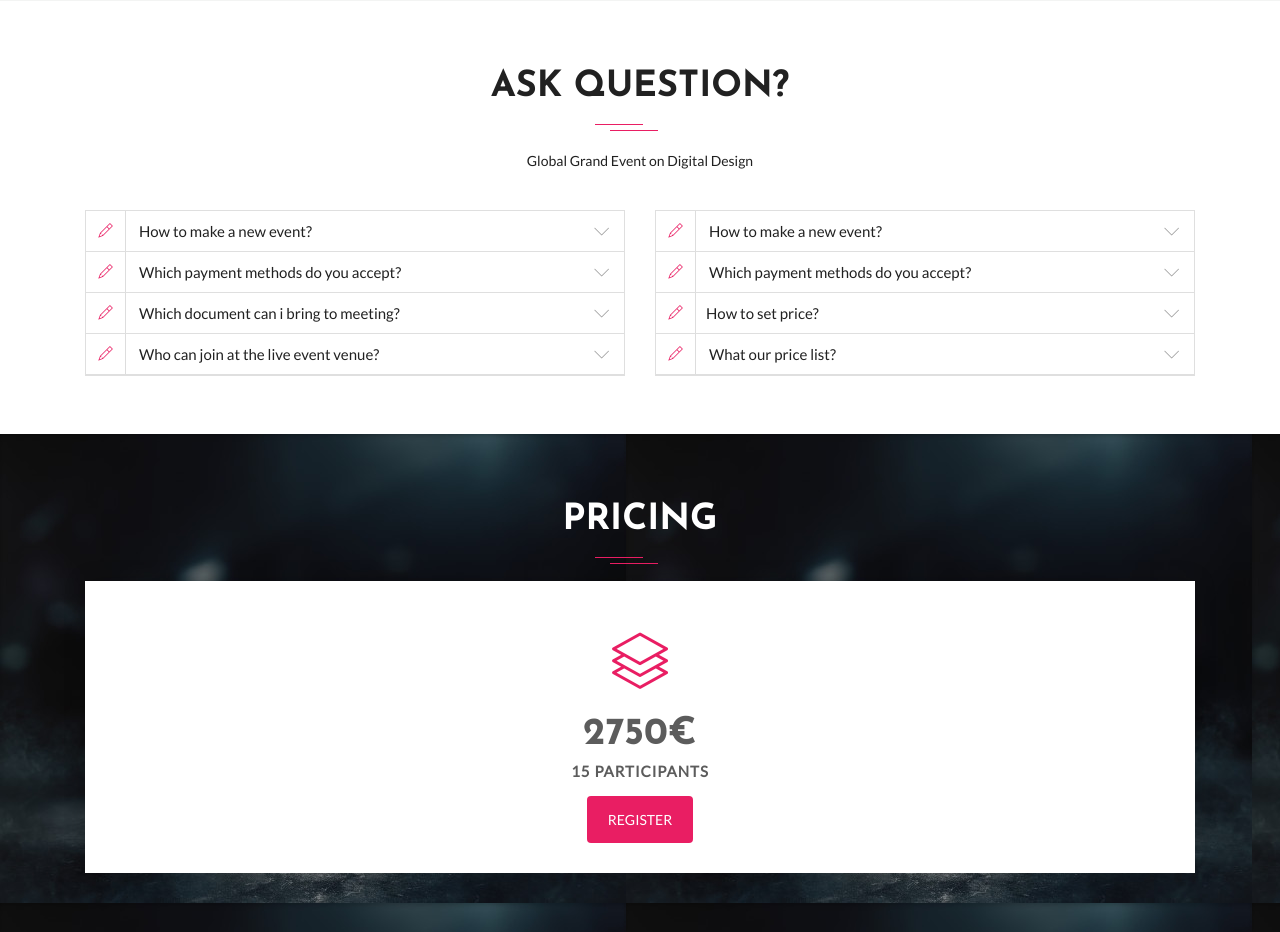
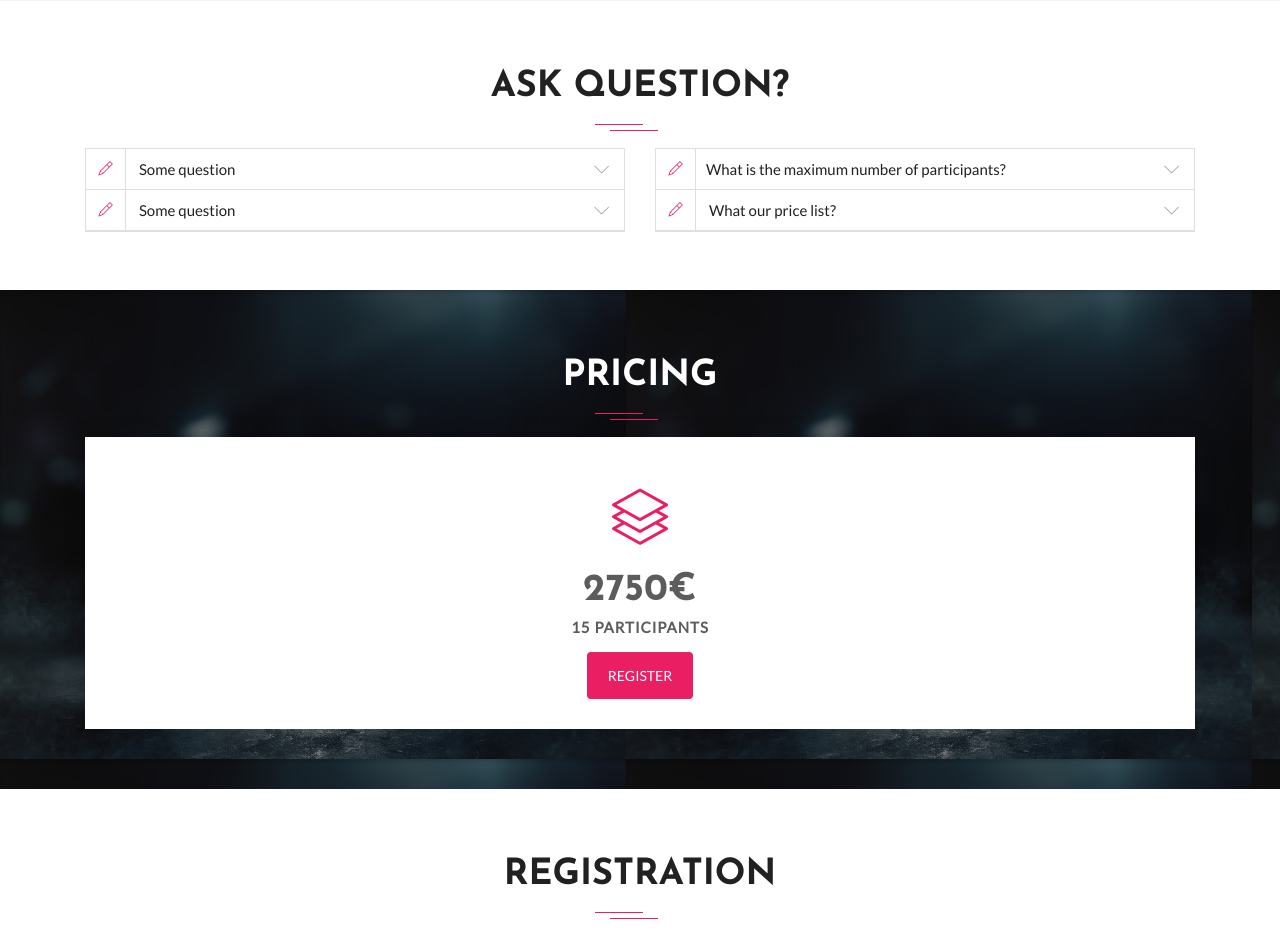
Before and after one commit to daraffleur/vencicourse, a Flask app: template app/templates/index.html in a window 1280 px wide. Shown: the part 3909-4841 px from the top of the page. Run offline with Flask 2, Linux system fonts and the light colour scheme; the template is opened without the code that fills it, so the values that code supplies are empty, except form fields; form fields are guessed from the names that the template uses; some libraries are stand-ins or nearby versions; some web fonts are replaced.

Commit message:
[U]: faq

```diff
--- a/app/templates/index.html
+++ b/app/templates/index.html
@@ -142,13 +142,13 @@
                 Practical Course By Ventseslav Stankov
               </h1>
               <a
-                href="#"
+                href="#registration"
                 class="fadeInLeft wow btn btn-common btn-lg"
                 data-wow-delay=".6s"
                 >Register</a
               >
               <a
-                href="#"
+                href="#about"
                 class="fadeInRight wow btn btn-border btn-lg"
                 data-wow-delay=".6s"
                 >Explore More</a
@@ -162,14 +162,11 @@
               alt="Second slide"
             />
             <div class="carousel-caption d-md-block">
-              <!-- <p class="fadeInUp wow" data-wow-delay=".6s">
-                Practical Course By
-              </p> -->
               <h1 class="wow bounceIn heading" data-wow-delay=".7s">
                 Practical Course By Ventseslav Stankov
               </h1>
               <a
-                href="#"
+                href="#about"
                 class="fadeInUp wow btn btn-border btn-lg"
                 data-wow-delay=".8s"
                 >Explore More</a
@@ -183,14 +180,11 @@
               alt="Third slide"
             />
             <div class="carousel-caption d-md-block">
-              <!-- <p class="fadeInUp wow" data-wow-delay=".6s">
-                Practical Course By
-              </p> -->
               <h1 class="wow fadeInUp heading" data-wow-delay=".6s">
                 Practical Course By Ventseslav Stankov
               </h1>
               <a
-                href="#"
+                href="#about"
                 class="fadeInUp wow btn btn-common btn-lg"
                 data-wow-delay=".8s"
                 >Explore More</a
@@ -1280,9 +1274,6 @@
               <h1 class="section-title wow fadeInUp" data-wow-delay="0.2s">
                 Ask Question?
               </h1>
-              <p class="wow fadeInDown" data-wow-delay="0.2s">
-                Global Grand Event on Digital Design
-              </p>
             </div>
           </div>
         </div>
@@ -1298,7 +1289,7 @@
                     aria-expanded="true"
                     aria-controls="collapseOne"
                   >
-                    <i class="lni-pencil"></i> How to make a new event?
+                    <i class="lni-pencil"></i> Some question
                   </div>
                 </div>
                 <div
@@ -1324,8 +1315,8 @@
                     aria-expanded="false"
                     aria-controls="questionTwo"
                   >
-                    <i class="lni-pencil"></i> Which payment methods do you
-                    accept?
+                    <i class="lni-pencil"></i> Some question
+
                   </div>
                 </div>
                 <div
@@ -1342,117 +1333,10 @@
                   </div>
                 </div>
               </div>
-              <div class="card">
-                <div class="card-header" id="headingThree">
-                  <div
-                    class="header-title"
-                    data-toggle="collapse"
-                    data-target="#questionThree"
-                    aria-expanded="false"
-                    aria-controls="questionThree"
-                  >
-                    <i class="lni-pencil"></i> Which document can i bring to
-                    meeting?
-                  </div>
-                </div>
-                <div
-                  id="questionThree"
-                  class="collapse"
-                  aria-labelledby="headingThree"
-                  data-parent="#question"
-                >
-                  <div class="card-body">
-                    Anim pariatur cliche reprehenderit, enim eiusmod high life
-                    accusamus terry richardson ad squid. 3 wolf moon officia
-                    aute, non cupidatat skateboard dolor brunch. Food truck
-                    quinoa nesciunt laborum eiusmod.
-                  </div>
-                </div>
-              </div>
-              <div class="card">
-                <div class="card-header" id="headingThree">
-                  <div
-                    class="header-title"
-                    data-toggle="collapse"
-                    data-target="#questionFour"
-                    aria-expanded="false"
-                    aria-controls="questionFour"
-                  >
-                    <i class="lni-pencil"></i> Who can join at the live event
-                    venue?
-                  </div>
-                </div>
-                <div
-                  id="questionFour"
-                  class="collapse"
-                  aria-labelledby="headingThree"
-                  data-parent="#question"
-                >
-                  <div class="card-body">
-                    Anim pariatur cliche reprehenderit, enim eiusmod high life
-                    accusamus terry richardson ad squid. 3 wolf moon officia
-                    aute, non cupidatat skateboard dolor brunch. Food truck
-                    quinoa nesciunt laborum eiusmod.
-                  </div>
-                </div>
-              </div>
             </div>
           </div>
           <div class="col-lg-6 col-md-6 col-xs-12 col-sm-12">
             <div class="accordion">
-              <div class="card">
-                <div class="card-header" id="headingOne2">
-                  <div
-                    class="header-title"
-                    data-toggle="collapse"
-                    data-target="#questionOne2"
-                    aria-expanded="true"
-                    aria-controls="collapseOne"
-                  >
-                    <i class="lni-pencil"></i> How to make a new event?
-                  </div>
-                </div>
-                <div
-                  id="questionOne2"
-                  class="collapse"
-                  aria-labelledby="headingOne"
-                  data-parent="#question"
-                >
-                  <div class="card-body">
-                    Anim pariatur cliche reprehenderit, enim eiusmod high life
-                    accusamus terry richardson ad squid. 3 wolf moon officia
-                    aute, non cupidatat skateboard dolor brunch. Food truck
-                    quinoa nesciunt laborum eiusmod.
-                  </div>
-                </div>
-              </div>
-              <div class="card">
-                <div class="card-header" id="headingTwo2">
-                  <div
-                    class="header-title"
-                    data-toggle="collapse"
-                    data-target="#questionTwo2"
-                    aria-expanded="false"
-                    aria-controls="questionTwo"
-                  >
-                    <i class="lni-pencil"></i> Which payment methods do you
-                    accept?
-                  </div>
-                </div>
-                <div
-                  id="questionTwo2"
-                  class="collapse"
-                  aria-labelledby="headingTwo"
-                  data-parent="#question"
-                >
-                  <div class="card-body">
-                    Anim pariatur cliche reprehenderit, enim eiusmod high life
-                    accusamus terry richardson ad squid. 3 wolf moon officia
-                    aute, non cupidatat skateboard dolor brunch. Food truck
-                    quinoa nesciunt laborum eiusmod.
-                  </div>
-                </div>
-              </div>
               <div class="card">
                 <div class="card-header" id="headingThree">
                   <div
@@ -1462,7 +1346,7 @@
                     aria-expanded="false"
                     aria-controls="questionFive"
                   >
-                    <i class="lni-pencil"></i>How to set price?
+                    <i class="lni-pencil"></i>What is the maximum number of participants?
                   </div>
                 </div>
                 <div
@@ -1472,10 +1356,7 @@
                   data-parent="#question"
                 >
                   <div class="card-body">
-                    Anim pariatur cliche reprehenderit, enim eiusmod high life
-                    accusamus terry richardson ad squid. 3 wolf moon officia
-                    aute, non cupidatat skateboard dolor brunch. Food truck
-                    quinoa nesciunt laborum eiusmod.
+                    The maximum number is equal to 15 participants.
                   </div>
                 </div>
               </div>
@@ -1498,10 +1379,7 @@
                   data-parent="#question"
                 >
                   <div class="card-body">
-                    Anim pariatur cliche reprehenderit, enim eiusmod high life
-                    accusamus terry richardson ad squid. 3 wolf moon officia
-                    aute, non cupidatat skateboard dolor brunch. Food truck
-                    quinoa nesciunt laborum eiusmod.
+                    2750 euros for 3 days of the course.
                   </div>
                 </div>
               </div>
```
